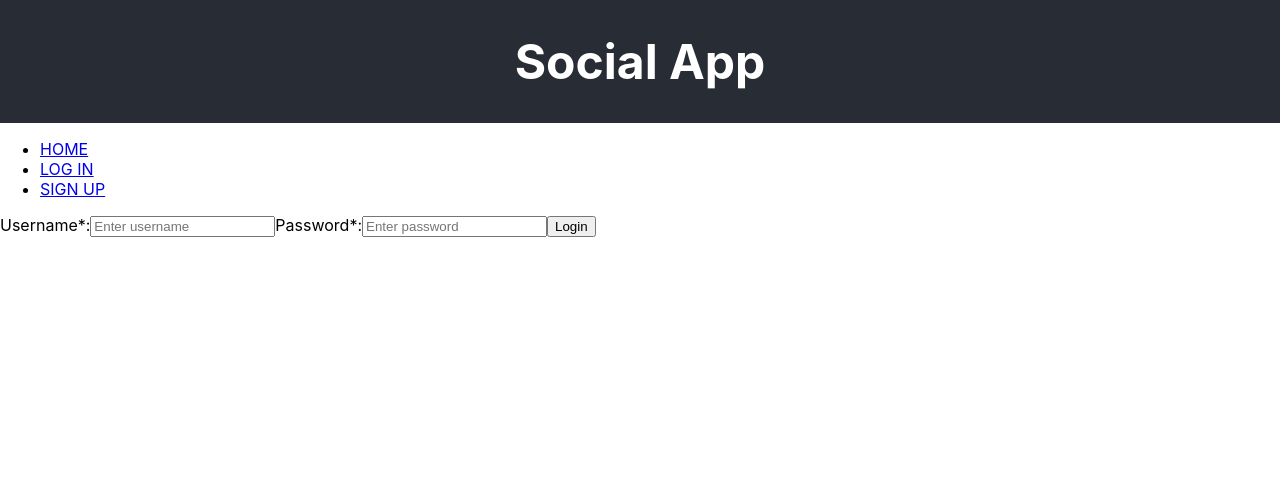
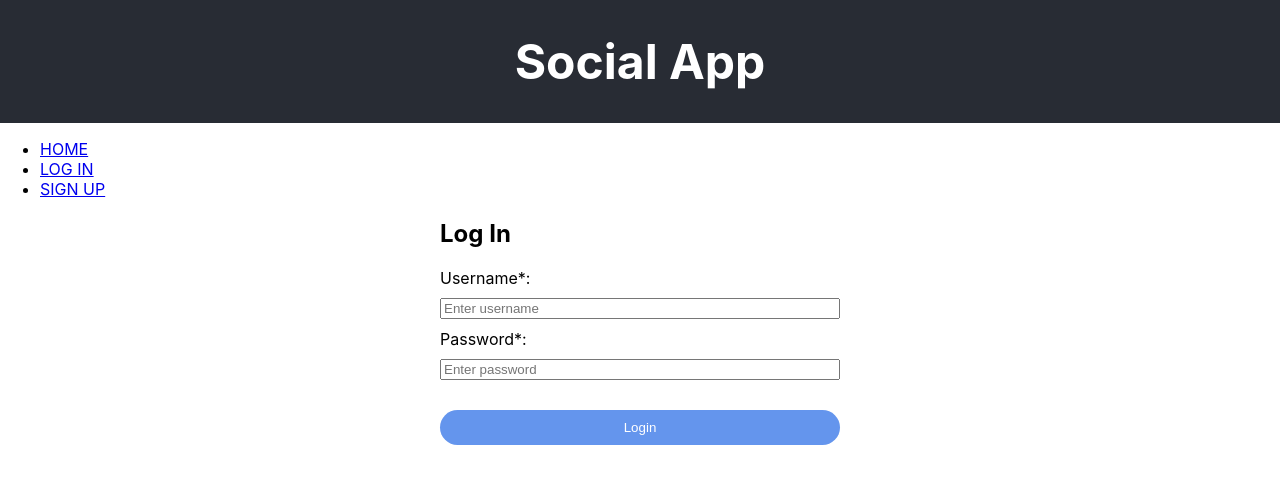
Before and after one commit to ulajeziorna20/social-app-type-script, a React (Create React App) app: page /login in a window 1280 px wide. Shown: the top 484 px of the page. Built offline with nearby package versions, Linux system fonts and the light colour scheme.

Commit message:
Further work on the login procedure

```diff
--- a/src/types.tsx
+++ b/src/types.tsx
@@ -15,3 +15,8 @@ export type User = {
   created_at: Date,
   updated_at: Date
 }
+
+export type FormDataLogin = {
+  username: string,
+  password: string
+}
--- a/src/views/Home.css
+++ b/src/views/Home.css
@@ -13,3 +13,11 @@
   padding: 10px;
   border-radius: 20px;
 }
+
+
+.LoadMoreButton:focus,
+.LoadMoreButton:hover,
+.LoadMoreButton:active {
+  background-color: dodgerblue;
+  cursor: pointer;
+}
--- a/src/views/Home.tsx
+++ b/src/views/Home.tsx
@@ -32,7 +32,7 @@ export default function Home() {
       (response: AxiosResponse<any>) => {
         // how to map to correct interface type?
         console.log(response);
-        setPosts(response.data as Post[]);
+        setPosts(posts.concat(response.data as Post[]));
       }
     )
       .catch((error) => {
@@ -52,7 +52,7 @@ export default function Home() {
       <div className="PostList">
         {posts.map(
           (post: Post) => {
-            return <PostElement post={post}></PostElement>
+            return <PostElement post={post} key={post.id}></PostElement>
           }
         )}
       </div>
--- /dev/null
+++ b/src/views/Login.css
@@ -0,0 +1,24 @@
+.LoginFormContainer {
+  max-width: 400px;
+  margin: 20px auto;
+}
+
+.LoginForm {
+  display: flex;
+  flex-flow: column;
+  row-gap: 10px;
+}
+
+.LoginFormButton {
+  margin-top: 20px;
+  background-color: cornflowerblue;
+  color: white;
+  border-radius: 20px;
+  border: none;
+  padding: 10px;
+}
+
+.LoginFormButton:hover, .LoginFormButton:active, .LoginFormButton:focus {
+  background-color: dodgerblue;
+  cursor: pointer;
+}
--- a/src/views/Login.tsx
+++ b/src/views/Login.tsx
@@ -1,24 +1,42 @@
-import React, { FormEvent, useState } from "react";
+import React, { ChangeEvent, ChangeEventHandler, FormEvent, useState } from "react";
+import './Login.css';
+import { FormDataLogin } from "../types";
+
 
 export default function Login() {
-  const [username, setUserName] = useState("");
-  const [password, setPassword] = useState("");
+  const [formData, setFormData] = useState<FormDataLogin>({
+    username: "",
+    password: ""
+  });
 
   const handleSubmit = (event: FormEvent<HTMLFormElement>) => {
     event.preventDefault();
-    console.log(username, password);
+
   }
 
-  return <div className="LoginFormContainer">
-    <form onSubmit={(e) => handleSubmit(e)}>
-      <label form={username}>Username*:</label>
-      <input type="text"
-        placeholder="Enter username"
-        value={username} onChange={(e) => setUserName(e.target.value)} />
-      <label form={password}>Password*:</label>
-      <input type="password" placeholder="Enter password"
-        value={password} onChange={(e) => setPassword(e.target.value)} />
-      <button type="submit">Login</button>
-    </form>
-  </div>;
+  const handleInputChange = (e: React.ChangeEvent<HTMLInputElement>) => {
+    const target = e.target;
+    const name = target.name;
+    setFormData({
+      ...formData,
+      [name]: target.value
+    });
+  }
+
+  return (
+    <div className="LoginFormContainer">
+      <h2>Log In</h2>
+      <form onSubmit={(e) => handleSubmit(e)} className="LoginForm">
+        <label form={formData.username}>Username*:</label>
+        <input type="text"
+          name="username"
+          placeholder="Enter username"
+          onChange={handleInputChange} />
+        <label form={formData.password}>Password*:</label>
+        <input type="password" placeholder="Enter password"
+          name="password" onChange={handleInputChange} />
+        <button type="submit" className="LoginFormButton">Login</button>
+      </form>
+    </div>
+  )
 }
```
